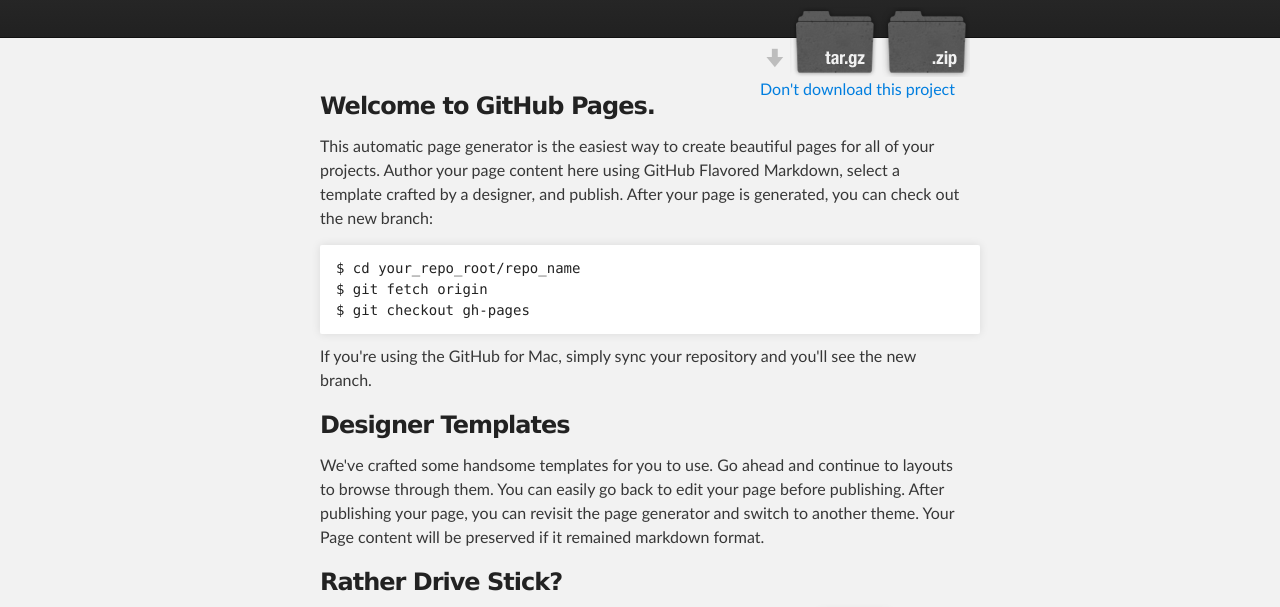
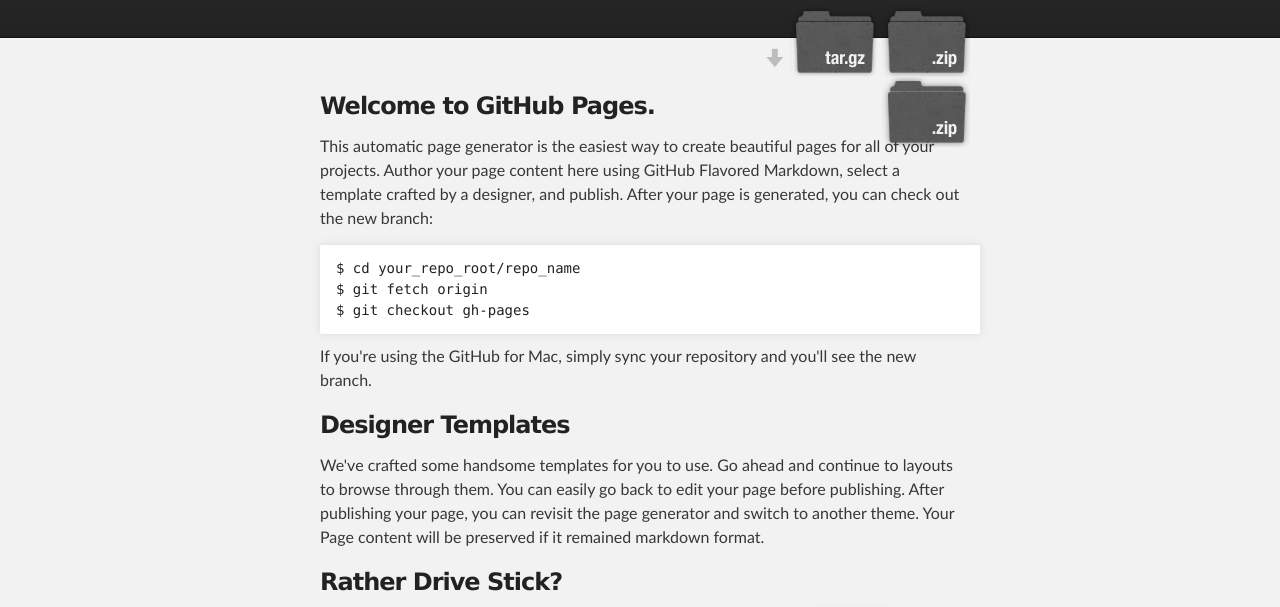
Before and after one commit to danharner/test-ghpage, a plain HTML site: page index.html in a window 1280 px wide. Shown: the part 136-743 px from the top of the page. Drawn offline with Linux system fonts and the light colour scheme.

Commit message:
changed css class

```diff
--- a/index.html
+++ b/index.html
@@ -24,7 +24,7 @@
             <section id="downloads">
               <a class="zip_download_link" href="https://github.com/danharner/test-ghpage/zipball/master">Download this project as a .zip file</a>
               <a class="tar_download_link" href="https://github.com/danharner/test-ghpage/tarball/master">Download this project as a tar.gz file</a>
-              <a class="notreal_download_link" href="https://github.com/danharner/test-ghpage/baseball/master">Don't download this project</a>
+              <a class="zip_download_link" href="https://github.com/danharner/test-ghpage/baseball/master">Don't download this project</a>
             </section>
         </header>
     </div>
```
